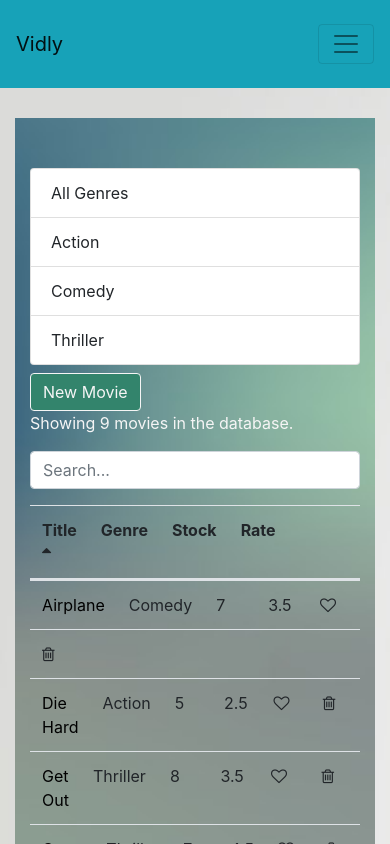
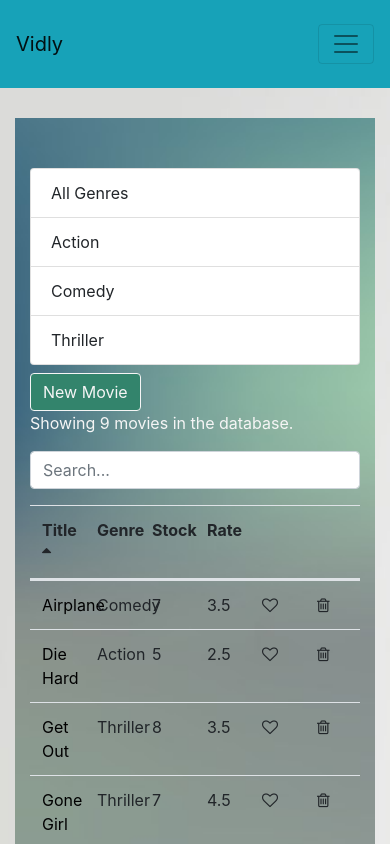
Before and after one commit to syedmudassir4455/Movies, a React (Create React App) app: page /movies in a window 390 px wide. Shown: the top 844 px of the page. Built offline with nearby package versions, Linux system fonts and the light colour scheme.

Commit message:
col-2 made page responsive

```diff
--- a/src/components/common/tableBody.jsx
+++ b/src/components/common/tableBody.jsx
@@ -20,7 +20,7 @@ class TableBody extends Component {
         {data.map(item => (
           <tr key={item._id} className="row">
             {columns.map(column => (
-              <td key={this.createKey(item, column)} className="col">
+              <td key={this.createKey(item, column)} className="col-2">
                 {this.renderCell(item, column)}
               </td>
             ))}
--- a/src/components/common/tableHeader.jsx
+++ b/src/components/common/tableHeader.jsx
@@ -26,7 +26,7 @@ class TableHeader extends Component {
         <tr className="row">
           {this.props.columns.map((column) => (
             <th
-              className="clickable col "
+              className="clickable col-2 "
               key={column.path || column.key}
               onClick={() => this.raiseSort(column.path)}
             >
```
Also changed, not shown: 7 other files (tests, documents, lock files or other folders).
